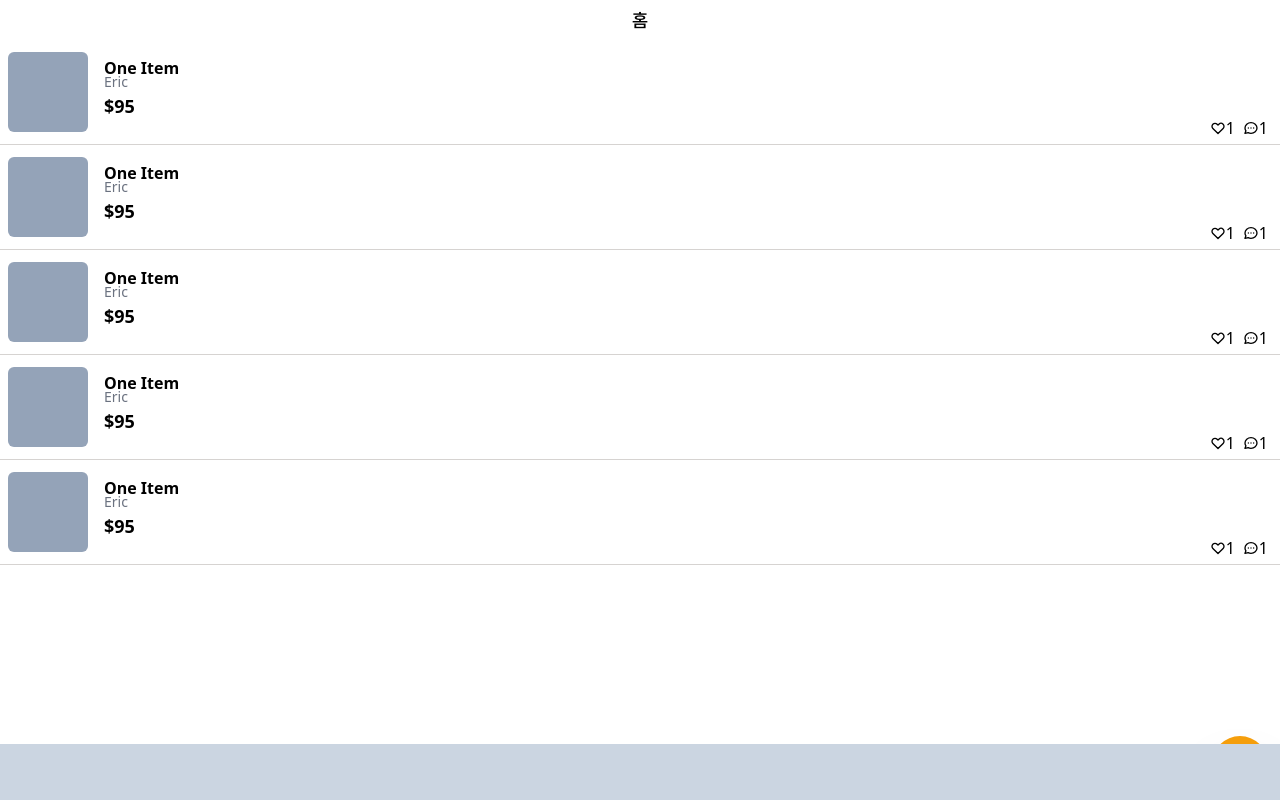
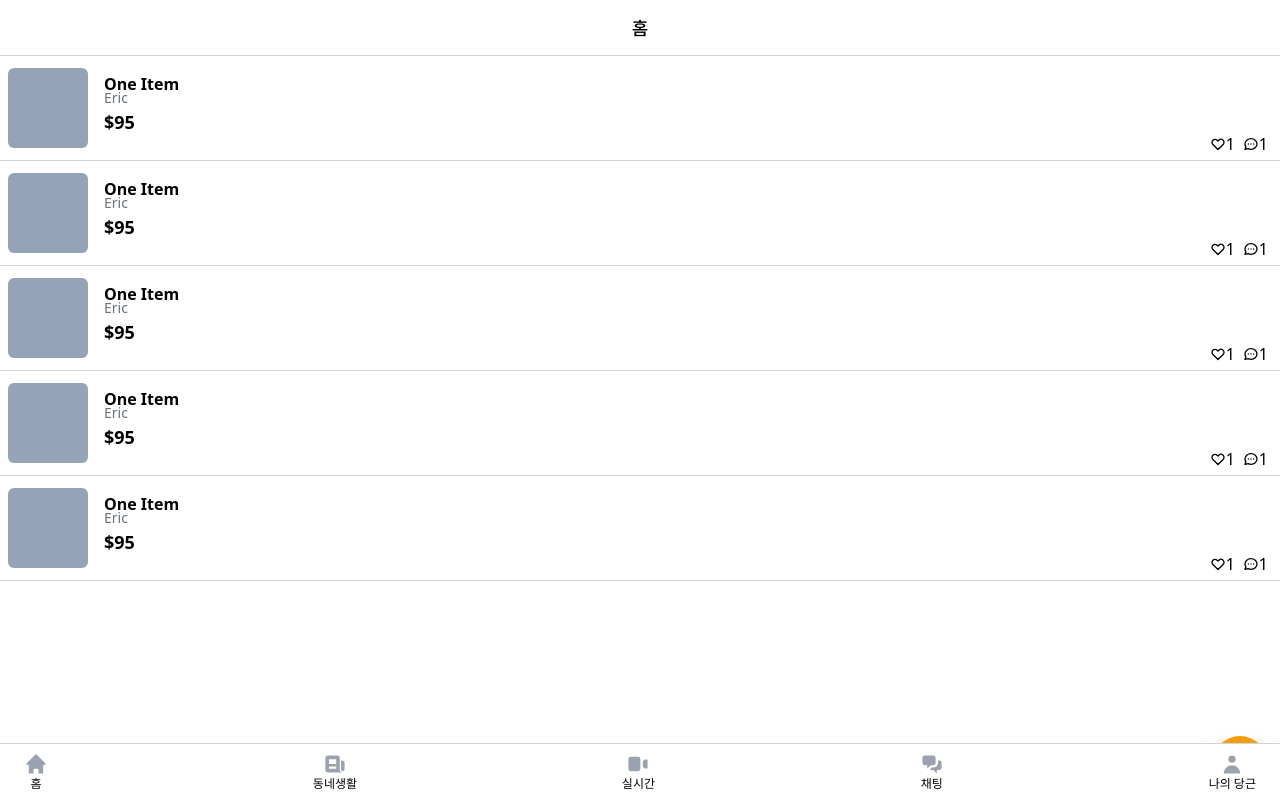
Before and after one commit to rnrudxo2872/market-c, a Next.js app: page / in a window 1280 px wide. Built offline with nearby package versions, Linux system fonts and the light colour scheme.

Commit message:
layout - tab bar 뷰

```diff
--- a/components/layout.tsx
+++ b/components/layout.tsx
@@ -9,20 +9,91 @@ interface LayoutProps {
 export default function Layout({ children, hasTabBar, title }: LayoutProps) {
   return (
     <>
-      <section className="fixed top-0 w-full h-10">
+      <section className="fixed top-0 w-full h-14 bg-white z-10 border-b border-b-gray-300">
         {title ? title : null}
       </section>
       <section
-        className={title ? joinClasses("pt-10", hasTabBar ? "pb-10" : "") : ""}
+        className={title ? joinClasses("pt-14", hasTabBar ? "pb-14" : "") : ""}
       >
         {children}
       </section>
       <section
         className={joinClasses(
           "fixed bottom-0 w-full",
-          hasTabBar ? "bg-slate-300 py-7" : ""
+          hasTabBar
+            ? "bg-white py-2 border-t border-t-gray-300 flex justify-between px-6"
+            : ""
         )}
-      ></section>
+      >
+        {hasTabBar ? (
+          <>
+            <button className="flex flex-col items-center">
+              <svg
+                xmlns="http://www.w3.org/2000/svg"
+                className="h-6 w-6 text-gray-400"
+                viewBox="0 0 20 20"
+                fill="currentColor"
+              >
+                <path d="M10.707 2.293a1 1 0 00-1.414 0l-7 7a1 1 0 001.414 1.414L4 10.414V17a1 1 0 001 1h2a1 1 0 001-1v-2a1 1 0 011-1h2a1 1 0 011 1v2a1 1 0 001 1h2a1 1 0 001-1v-6.586l.293.293a1 1 0 001.414-1.414l-7-7z" />
+              </svg>
+              <span className="text-xs">홈</span>
+            </button>
+            <button className="flex flex-col items-center">
+              <svg
+                xmlns="http://www.w3.org/2000/svg"
+                className="h-6 w-6 text-gray-400"
+                viewBox="0 0 20 20"
+                fill="currentColor"
+              >
+                <path
+                  fillRule="evenodd"
+                  d="M2 5a2 2 0 012-2h8a2 2 0 012 2v10a2 2 0 002 2H4a2 2 0 01-2-2V5zm3 1h6v4H5V6zm6 6H5v2h6v-2z"
+                />
+                <path d="M15 7h1a2 2 0 012 2v5.5a1.5 1.5 0 01-3 0V7z" />
+              </svg>
+              <span className="text-xs">동네생활</span>
+            </button>
+            <button className="flex flex-col items-center">
+              <svg
+                xmlns="http://www.w3.org/2000/svg"
+                className="h-6 w-6 text-gray-400"
+                viewBox="0 0 20 20"
+                fill="currentColor"
+              >
+                <path d="M2 6a2 2 0 012-2h6a2 2 0 012 2v8a2 2 0 01-2 2H4a2 2 0 01-2-2V6zM14.553 7.106A1 1 0 0014 8v4a1 1 0 00.553.894l2 1A1 1 0 0018 13V7a1 1 0 00-1.447-.894l-2 1z" />
+              </svg>
+              <span className="text-xs">실시간</span>
+            </button>
+            <button className="flex flex-col items-center">
+              <svg
+                xmlns="http://www.w3.org/2000/svg"
+                className="h-6 w-6 text-gray-400"
+                viewBox="0 0 20 20"
+                fill="currentColor"
+              >
+                <path d="M2 5a2 2 0 012-2h7a2 2 0 012 2v4a2 2 0 01-2 2H9l-3 3v-3H4a2 2 0 01-2-2V5z" />
+                <path d="M15 7v2a4 4 0 01-4 4H9.828l-1.766 1.767c.28.149.599.233.938.233h2l3 3v-3h2a2 2 0 002-2V9a2 2 0 00-2-2h-1z" />
+              </svg>
+              <span className="text-xs">채팅</span>
+            </button>
+            <button className="flex flex-col items-center">
+              <svg
+                xmlns="http://www.w3.org/2000/svg"
+                className="h-6 w-6 text-gray-400"
+                viewBox="0 0 20 20"
+                fill="currentColor"
+              >
+                <path
+                  fillRule="evenodd"
+                  d="M10 9a3 3 0 100-6 3 3 0 000 6zm-7 9a7 7 0 1114 0H3z"
+                  clipRule="evenodd"
+                />
+              </svg>
+              <span className="text-xs">나의 당근</span>
+            </button>
+          </>
+        ) : null}
+      </section>
     </>
   );
 }
```
